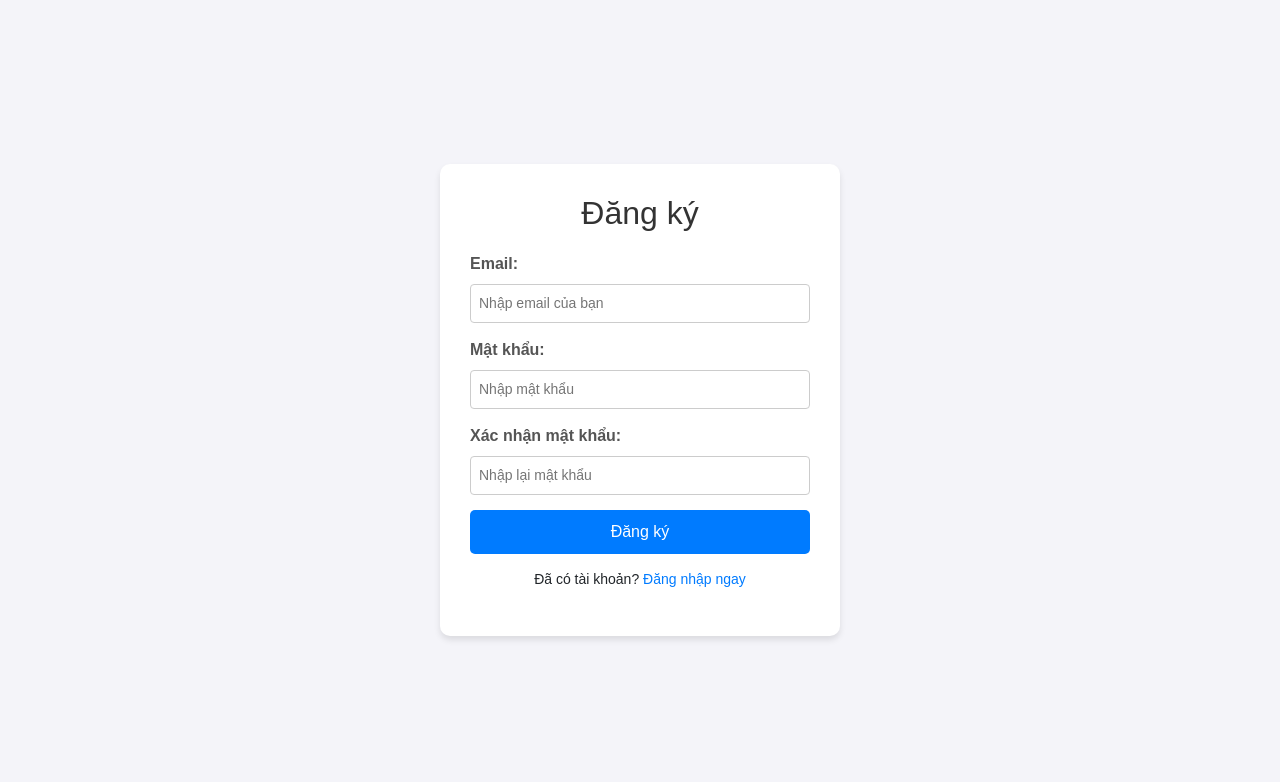
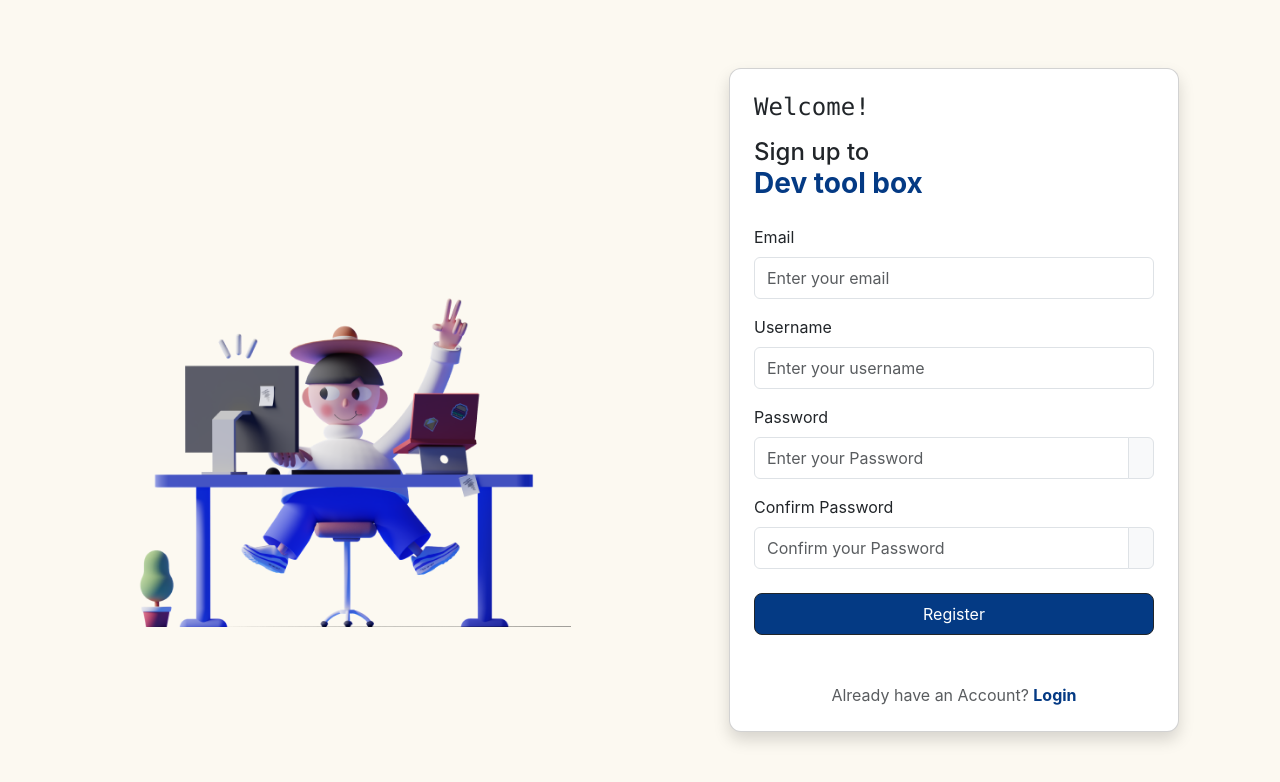
Before and after one commit to buihienn/Dev-Tool-Box, a React (Create React App) app in the folder devtoolbox-frontend/: page /register in a window 1280 px wide. Shown: the top 782 px of the page. Built offline with nearby package versions, Linux system fonts and the light colour scheme; no server answers.

Commit message:
Change layout of login, register, forgot pass page

```diff
--- a/devtoolbox-frontend/src/pages/ForgotPassword.js
+++ b/devtoolbox-frontend/src/pages/ForgotPassword.js
@@ -1,5 +1,8 @@
 import React, { useState } from "react";
-import "../styles/ForgotPassword.css";
+import { Card, Form, Button } from "react-bootstrap";
+import { Link } from "react-router-dom";
+import illustration from "../assets/images/illustration.png";
+import "../styles/Card.css";
 
 const ForgotPassword = () => {
   const [email, setEmail] = useState("");
@@ -55,32 +58,60 @@ const ForgotPassword = () => {
   };
 
   return (
-    <div className="forgot-password-container">
-      <div className="forgot-password-card">
-        <h2>Quên mật khẩu</h2>
-        {/* Hiển thị thông báo thành công */}
-        {message && <p className="success-message">{message}</p>}
-        {/* Hiển thị thông báo lỗi */}
-        {error && <p className="error-message">{error}</p>}
-        {/* Hiển thị spinner khi đang loading */}
-        {loading && <div className="loading-spinner">Đang xử lý...</div>}
-        <form onSubmit={handleSubmit}>
-          <div className="form-group">
-            <label>Email:</label>
-            <input
-              type="email"
-              value={email}
-              onChange={(e) => setEmail(e.target.value)}
-              required
-              placeholder="Nhập email của bạn"
+    <div className="container-fluid vh-100 d-flex align-items-center justify-content-center" style={{ backgroundColor: "#FCF9F1" }}>
+      <div className="row w-100">
+        {/* Left Section */}
+        <div className="col-md-6 d-flex flex-column align-items-start justify-content-center ps-5">
+          <div className="d-flex justify-content-center w-100">
+            <img
+              src={illustration}
+              alt="People communicating"
+              className="img-fluid"
+              style={{ maxWidth: "80%" }}
             />
           </div>
-          <button type="submit" className="forgot-password-button" disabled={loading}>
-            Gửi yêu cầu
-          </button>
-        </form>
-        <div className="back-to-login">
-          <a href="/login">Quay lại trang đăng nhập</a>
+        </div>
+        {/* Right Section */}
+        <div className="col-md-6 d-flex align-items-center justify-content-center">
+          <Card className="shadow no-hover" style={{ width: "450px", borderRadius: "12px" }}>
+            <Card.Body className="p-4">
+              <h2 className="font-monospace mb-3 fw-light fs-4">Forgot Password</h2>
+              <h4 className="mb-4">
+                <span>Reset your password for</span>
+                <p className="small fw-bold fs-3" style={{ color: "#043A84" }}>Dev tool box</p>
+              </h4>
+              {message && <p className="success-message text-success">{message}</p>}
+              {error && <p className="error-message text-danger">{error}</p>}
+              {loading && <div className="loading-spinner">Đang xử lý...</div>}
+              <Form onSubmit={handleSubmit}>
+                <Form.Group className="mb-4">
+                  <Form.Label>Email</Form.Label>
+                  <Form.Control
+                    type="email"
+                    value={email}
+                    onChange={(e) => setEmail(e.target.value)}
+                    required
+                    placeholder="Enter your email"
+                    className="py-2"
+                  />
+                </Form.Group>
+                <Button
+                  type="submit"
+                  variant="dark"
+                  className="w-100 py-2 mb-4"
+                  style={{ backgroundColor: "#043A84", borderRadius: "8px" }}
+                  disabled={loading}
+                >
+                  Send request
+                </Button>
+                <div className="text-center">
+                  <Link to="/login" className="text-decoration-none fw-bold" style={{ color: "#043A84" }}>
+                    Back to sign in
+                  </Link>
+                </div>
+              </Form>
+            </Card.Body>
+          </Card>
         </div>
       </div>
     </div>
--- a/devtoolbox-frontend/src/pages/Login.js
+++ b/devtoolbox-frontend/src/pages/Login.js
@@ -1,11 +1,15 @@
 import React, { useState } from "react";
 import { useNavigate, Link, useLocation } from "react-router-dom";
-import "../styles/Login.css";
+import { Card, Form, Button, InputGroup } from "react-bootstrap";
+import { Eye, EyeSlash } from "react-bootstrap-icons";
+import illustration from "../assets/images/illustration.png";
+import "../styles/Card.css";
 import { useAuth } from "../context/AuthContext";
 
 const Login = () => {
   const [email, setEmail] = useState("");
   const [password, setPassword] = useState("");
+  const [showPassword, setShowPassword] = useState(false);
   const [error, setError] = useState("");
   const [loading, setLoading] = useState(false);
   const navigate = useNavigate();
@@ -14,6 +18,8 @@ const Login = () => {
 
 // Lấy trang đích từ state, nếu không có thì mặc định là trang chủ
   const from = location.state?.from?.pathname || "/";
+
+  const togglePasswordVisibility = () => setShowPassword((prev) => !prev);
 
   const handleSubmit = async (e) => {
     e.preventDefault();
@@ -24,12 +30,9 @@ const Login = () => {
       const result = await login(email, password);
 
       if (result.success) {
-        // Kiểm tra vai trò và điều hướng
         if (result.role === 'ADMIN') {
-          // Nếu là admin, điều hướng đến trang quản trị
           navigate('/admin', { replace: true });
         } else {
-          // Không phải admin thì điều hướng đến trang trước đó hoặc trang chủ
           navigate(from, { replace: true });
         }
       } else {
@@ -71,40 +74,88 @@ const Login = () => {
   };
 
   return (
-    <div className="login-container">
-      <div className="login-card">
-        <h2>Đăng nhập</h2>
-        {error && <p className="error-message">{error}</p>}
-        <form onSubmit={handleSubmit}>
-          <div className="form-group">
-            <label>Email:</label>
-            <input
+    <div className="container-fluid vh-100 d-flex align-items-center justify-content-center" style={{ backgroundColor: "#FCF9F1" }}>
+      <div className="row w-100">
+        {/* Left Section */}
+        <div className="col-md-6 d-flex flex-column align-items-start justify-content-center ps-5">
+          <div className="d-flex justify-content-center w-100">
+            <img
+              src={illustration}
+              alt="People communicating"
+              className="img-fluid"
+              style={{ maxWidth: "80%" }}
+            />
+          </div>
+        </div>
+        {/* Right Section */}
+        <div className="col-md-6 d-flex align-items-center justify-content-center">
+          <Card className="shadow no-hover" style={{ width: "450px", borderRadius: "12px" }}>
+            <Card.Body className="p-4">
+              <h2 className="font-monospace mb-3 fw-light fs-4">Welcome!</h2>
+              <h4 className="mb-4">
+                Sign in to
+                <p className="small fw-bold fs-3" style={{ color: "#043A84" }}>Dev tool box</p>
+              </h4>
+              {error && <p className="error-message text-danger">{error}</p>}
+              <Form onSubmit={handleSubmit}>
+                <Form.Group className="mb-3">
+                  <Form.Label>Email</Form.Label>
+                  <Form.Control
                     type="email"
+                    placeholder="Enter your email"
                     value={email}
                     onChange={(e) => setEmail(e.target.value)}
                     required
-              placeholder="Nhập email của bạn"
+                    className="py-2"
                   />
-          </div>
-          <div className="form-group">
-            <label>Mật khẩu:</label>
-            <input
-              type="password"
+                </Form.Group>
+                <Form.Group className="mb-3">
+                  <Form.Label>Password</Form.Label>
+                  <InputGroup>
+                    <Form.Control
+                      type={showPassword ? "text" : "password"}
+                      placeholder="Enter your Password"
                       value={password}
                       onChange={(e) => setPassword(e.target.value)}
                       required
-              placeholder="Nhập mật khẩu"
+                      className="py-2"
                     />
+                    <InputGroup.Text
+                      onClick={togglePasswordVisibility}
+                      style={{ cursor: "pointer" }}
+                    >
+                      {showPassword ? <EyeSlash /> : <Eye />}
+                    </InputGroup.Text>
+                  </InputGroup>
+                </Form.Group>
+                <div className="d-flex justify-content-between align-items-center mb-4">
+                  <Form.Check
+                    type="checkbox"
+                    id="rememberMe"
+                    label="Remember me"
+                  />
+                  <Link to="/forgot-password" className="text-decoration-none fw-bold" style={{ color: "#043A84" }}>
+                    Forgot Password?
+                  </Link>
                 </div>
-          <button type="submit" className="login-button" disabled={loading}>
-            {loading ? "Đang xử lý..." : "Đăng nhập"}
-          </button>
-        </form>
-        <div className="register-link">
-          <p>Chưa có tài khoản? <Link to="/register">Đăng ký ngay</Link></p>
+                <Button
+                  type="submit"
+                  variant="dark"
+                  className="w-100 py-2 mb-5"
+                  style={{ backgroundColor: "#043A84", borderRadius: "8px" }}
+                  disabled={loading}
+                >
+                  {loading ? "Đang xử lý..." : "Login"}
+                </Button>
+                <div className="text-center">
+                  <span className="text-muted">Don't have an Account? </span>
+                  <Link to="/register" className="text-decoration-none fw-bold" style={{ color: "#043A84" }}>
+                    Register
+                  </Link>
                 </div>
-        <div className="forgot-password">
-          <Link to="/forgot-password">Quên mật khẩu?</Link>
+              </Form>
+            </Card.Body>
+          </Card>
         </div>
       </div>
     </div>
--- a/devtoolbox-frontend/src/pages/Register.js
+++ b/devtoolbox-frontend/src/pages/Register.js
@@ -1,11 +1,17 @@
 import React, { useState } from "react";
 import { Link, useNavigate } from "react-router-dom";
-import "../styles/Register.css"; // Import file CSS
+import { Card, Form, Button, InputGroup } from "react-bootstrap";
+import { Eye, EyeSlash } from "react-bootstrap-icons";
+import illustration from "../assets/images/illustration.png";
+import "../styles/Card.css";
 
 const Register = () => {
   const [email, setEmail] = useState("");
+  const [username, setUsername] = useState("");
   const [password, setPassword] = useState("");
   const [confirmPassword, setConfirmPassword] = useState("");
+  const [showPassword, setShowPassword] = useState(false);
+  const [showConfirmPassword, setShowConfirmPassword] = useState(false);
   const [error, setError] = useState("");
   const [success, setSuccess] = useState("");
   const [loading, setLoading] = useState(false);
@@ -17,17 +23,24 @@ const Register = () => {
   };
 
   const validatePassword = (password) => {
-    return password.length >= 8; // Yêu cầu mật khẩu tối thiểu 8 ký tự
+    return password.length >= 8;
   };
+
+  const togglePasswordVisibility = () => setShowPassword((prev) => !prev);
+  const toggleConfirmPasswordVisibility = () => setShowConfirmPassword((prev) => !prev);
 
   const handleSubmit = async (e) => {
     e.preventDefault();
     setError("");
     setSuccess("");
 
-    // Kiểm tra đầu vào
     if (!validateEmail(email)) {
       setError("Email không hợp lệ!");
+      return;
+    }
+
+    if (!username.trim()) {
+      setError("Vui lòng nhập tên người dùng!");
       return;
     }
 
@@ -51,6 +64,7 @@ const Register = () => {
         },
         body: JSON.stringify({
           email: email,
+          username: username,
           password: password,
         }),
       });
@@ -58,7 +72,7 @@ const Register = () => {
       if (response.ok) {
         const data = await response.json();
         setSuccess(data.message || "Đăng ký thành công!");
-        setTimeout(() => navigate("/login"), 2000); // Chuyển hướng sau 2 giây
+        setTimeout(() => navigate("/login"), 2000);
       } else {
         const errorData = await response.json();
         setError(errorData.message || "Đăng ký thất bại!");
@@ -72,49 +86,110 @@ const Register = () => {
   };
 
   return (
-    <div className="register-container">
-      <div className="register-card">
-        <h2>Đăng ký</h2>
-        {error && <p className="error-message">{error}</p>}
-        {success && <p className="success-message">{success}</p>}
-        <form onSubmit={handleSubmit}>
-          <div className="form-group">
-            <label>Email:</label>
-            <input
+    <div className="container-fluid vh-100 d-flex align-items-center justify-content-center" style={{ backgroundColor: "#FCF9F1" }}>
+      <div className="row w-100">
+        {/* Left Section */}
+        <div className="col-md-6 d-flex flex-column align-items-start justify-content-center ps-5">
+          <div className="d-flex justify-content-center w-100">
+            <img
+              src={illustration}
+              alt="People communicating"
+              className="img-fluid"
+              style={{ maxWidth: "80%" }}
+            />
+          </div>
+        </div>
+        {/* Right Section */}
+        <div className="col-md-6 d-flex align-items-center justify-content-center">
+          <Card className="shadow no-hover" style={{ width: "450px", borderRadius: "12px" }}>
+            <Card.Body className="p-4">
+              <h2 className="font-monospace mb-3 fw-light fs-4">Welcome!</h2>
+              <h4 className="mb-4">
+                Sign up to
+                <p className="small fw-bold fs-3" style={{ color: "#043A84" }}>Dev tool box</p>
+              </h4>
+              {error && <p className="error-message text-danger">{error}</p>}
+              {success && <p className="success-message text-success">{success}</p>}
+              <Form onSubmit={handleSubmit}>
+                <Form.Group className="mb-3">
+                  <Form.Label>Email</Form.Label>
+                  <Form.Control
                     type="email"
+                    placeholder="Enter your email"
                     value={email}
                     onChange={(e) => setEmail(e.target.value)}
                     required
-              placeholder="Nhập email của bạn"
+                    className="py-2"
                   />
-          </div>
-          <div className="form-group">
-            <label>Mật khẩu:</label>
-            <input
-              type="password"
+                </Form.Group>
+                <Form.Group className="mb-3">
+                  <Form.Label>Username</Form.Label>
+                  <Form.Control
+                    type="text"
+                    placeholder="Enter your username"
+                    value={username}
+                    onChange={(e) => setUsername(e.target.value)}
+                    required
+                    className="py-2"
+                  />
+                </Form.Group>
+                <Form.Group className="mb-3">
+                  <Form.Label>Password</Form.Label>
+                  <InputGroup>
+                    <Form.Control
+                      type={showPassword ? "text" : "password"}
+                      placeholder="Enter your Password"
                       value={password}
                       onChange={(e) => setPassword(e.target.value)}
                       required
-              placeholder="Nhập mật khẩu"
+                      className="py-2"
                     />
-          </div>
-          <div className="form-group">
-            <label>Xác nhận mật khẩu:</label>
-            <input
-              type="password"
+                    <InputGroup.Text
+                      onClick={togglePasswordVisibility}
+                      style={{ cursor: "pointer" }}
+                    >
+                      {showPassword ? <EyeSlash /> : <Eye />}
+                    </InputGroup.Text>
+                  </InputGroup>
+                </Form.Group>
+                <Form.Group className="mb-4">
+                  <Form.Label>Confirm Password</Form.Label>
+                  <InputGroup>
+                    <Form.Control
+                      type={showConfirmPassword ? "text" : "password"}
+                      placeholder="Confirm your Password"
                       value={confirmPassword}
                       onChange={(e) => setConfirmPassword(e.target.value)}
                       required
-              placeholder="Nhập lại mật khẩu"
+                      className="py-2"
                     />
+                    <InputGroup.Text
+                      onClick={toggleConfirmPasswordVisibility}
+                      style={{ cursor: "pointer" }}
+                    >
+                      {showConfirmPassword ? <EyeSlash /> : <Eye />}
+                    </InputGroup.Text>
+                  </InputGroup>
+                </Form.Group>
+                <Button
+                  type="submit"
+                  variant="dark"
+                  className="w-100 py-2 mb-5"
+                  style={{ backgroundColor: "#043A84", borderRadius: "8px" }}
+                  disabled={loading}
+                >
+                  {loading ? "Đang xử lý..." : "Register"}
+                </Button>
+                <div className="text-center">
+                  <span className="text-muted">Already have an Account? </span>
+                  <Link to="/login" className="text-decoration-none fw-bold" style={{ color: "#043A84" }}>
+                    Login
+                  </Link>
                 </div>
-          <button type="submit" className="register-button" disabled={loading}>
-            {loading ? "Đang xử lý..." : "Đăng ký"}
-          </button>
-        </form>
-        <p className="redirect-text">
-          Đã có tài khoản? <Link to="/login">Đăng nhập ngay</Link>
-        </p>
+              </Form>
+            </Card.Body>
+          </Card>
+        </div>
       </div>
     </div>
   );
```
Lines whose indentation alone changed are shown as unchanged.
